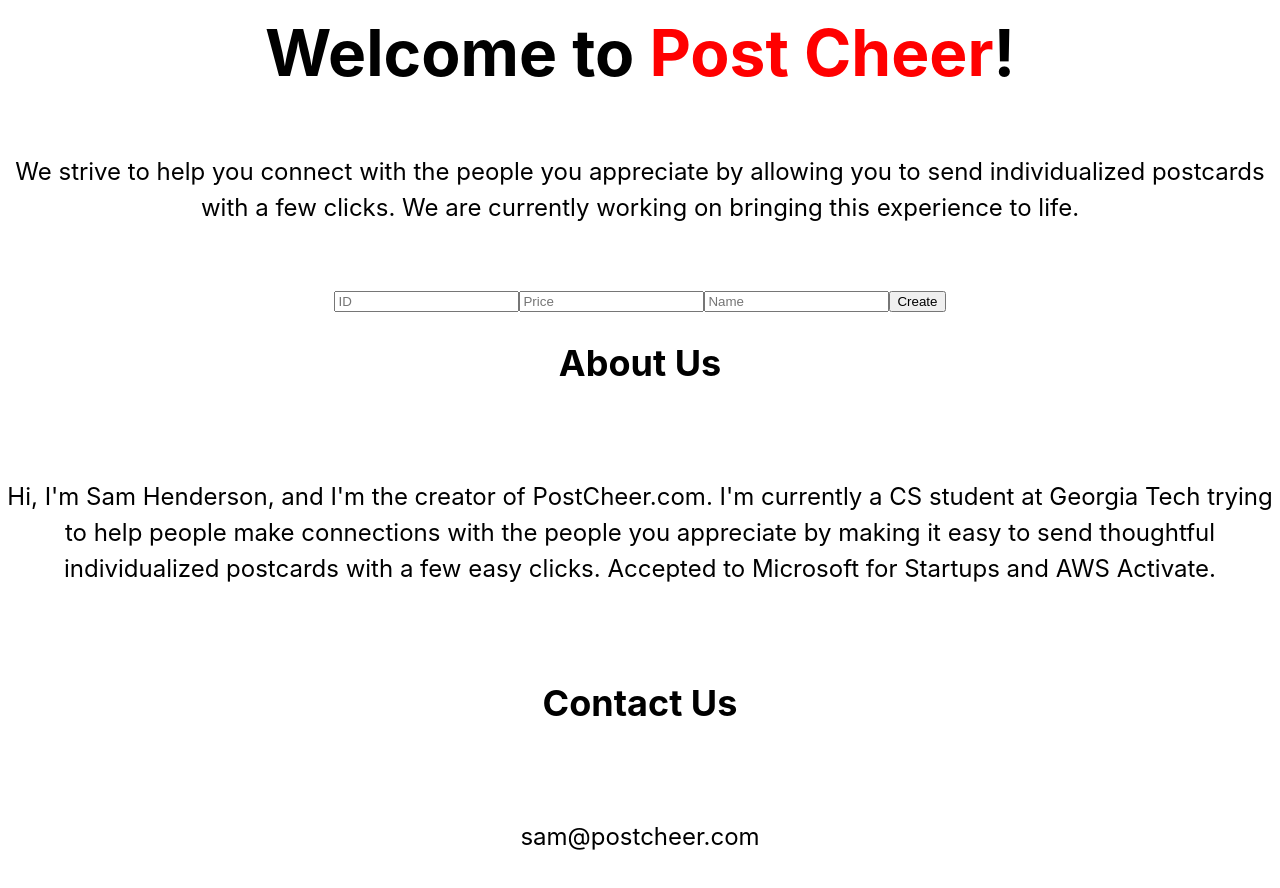
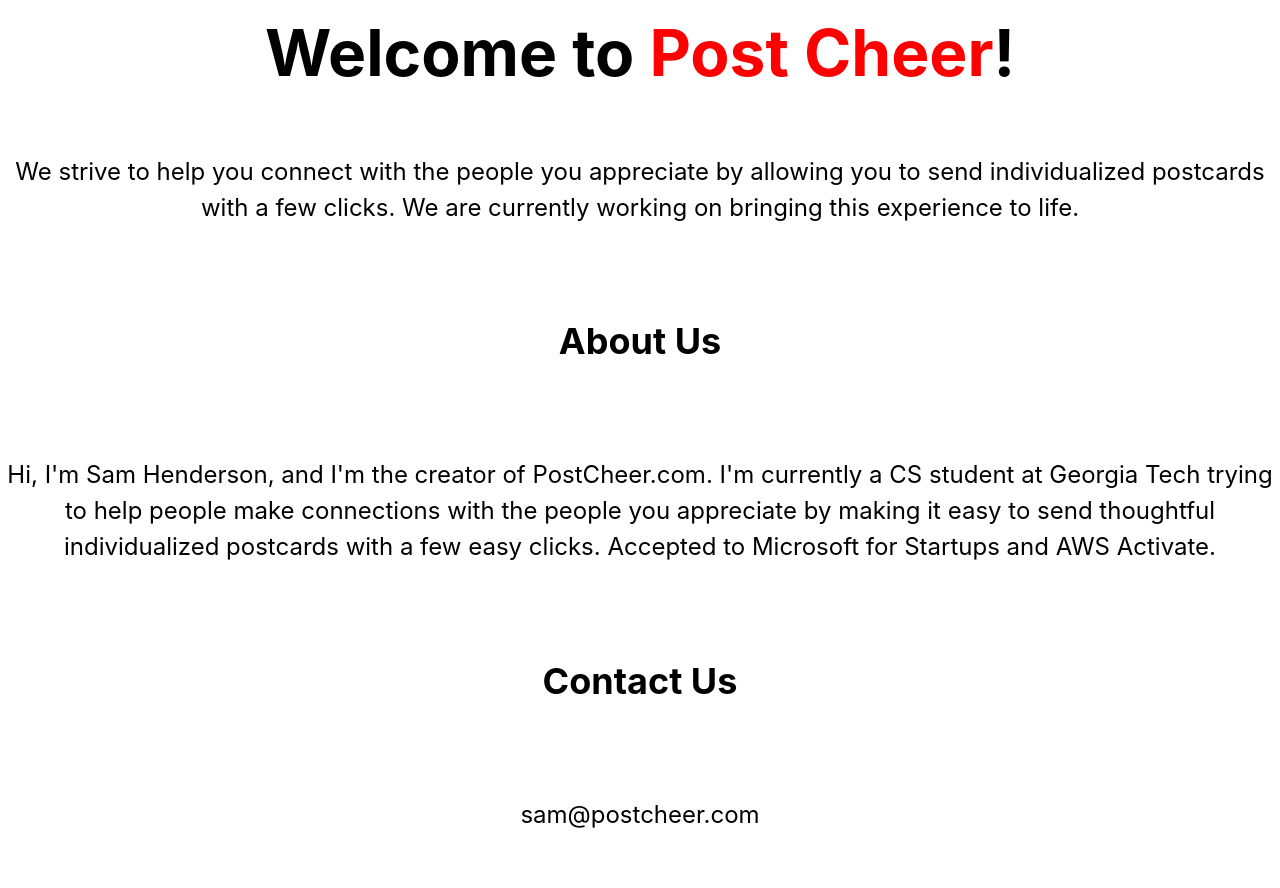
Before and after one commit to PostCheer/post-cheer-next-app, a Next.js app: page / in a window 1280 px wide. Shown: the top 888 px of the page. Built offline with nearby package versions, Linux system fonts and the light colour scheme.

Commit message:
Reset website to simple

```diff
--- a/package.json
+++ b/package.json
@@ -10,7 +10,7 @@
   },
   "dependencies": {
     "@stripe/stripe-js": "^1.29.0",
-    "next": "^12.1.2",
+    "next": "^12.1.6",
     "react": "18.0.0",
     "react-dom": "18.0.0",
     "stripe": "^9.1.0"
--- a/pages/index.js
+++ b/pages/index.js
@@ -5,37 +5,6 @@
 import { useRouter } from "next/router";
 
 export default function Home() {
-  const [id, setId] = useState("");
-  const [price, setPrice] = useState("");
-  const [name, setName] = useState("");
-  const [message, setMessage] = useState("");
-  const router = useRouter();
-
-  let handleSubmit = async (e) => {
-    e.preventDefault();
-    try {
-      let res = await fetch("https://evaxhugdkc.execute-api.us-east-1.amazonaws.com/items", {
-        method: "PUT",
-        body: JSON.stringify({
-          id: id,
-          price: price,
-          name: name,
-        }),
-      });
-      let resJson = await res.json();
-      if (res.status === 200) {
-        setId("");
-        setPrice("");
-        setMessage("User created successfully");
-        router.push("/orderPreview");
-
-      } else {
-        setMessage("Some error occured");
-      }
-    } catch (err) {
-      console.log(err);
-    }
-  };
 
   return (
     <div className={styles.container}>
@@ -53,31 +22,6 @@
            postcards with a few clicks. We are currently working on bringing this experience to life.
         </p>
 
-        <form onSubmit={handleSubmit}>
-        <input
-          type="text"
-          value={id}
-          placeholder="ID"
-          onChange={(e) => setId(e.target.value)}
-        />
-        <input
-          type="text"
-          value={price}
-          placeholder="Price"
-          onChange={(e) => setPrice(e.target.value)}
-        />
-        <input
-          type="text"
-          value={name}
-          placeholder="Name"
-          onChange={(e) => setName(e.target.value)}
-        />
-
-        <button type="submit">Create</button>
-
-        <div className="message">{message ? <p>{message}</p> : null}</div>
-      </form>
-
         <h2 className={styles.subtitle}>About Us</h2>
         <p2 className={styles.description}>
           Hi, I&apos;m Sam Henderson, and I&apos;m the creator of PostCheer.com.
```
Also changed, not shown: pages/orderPreview.js (deleted, +0 -58 lines), 2 other files (tests, documents, lock files or other folders).
